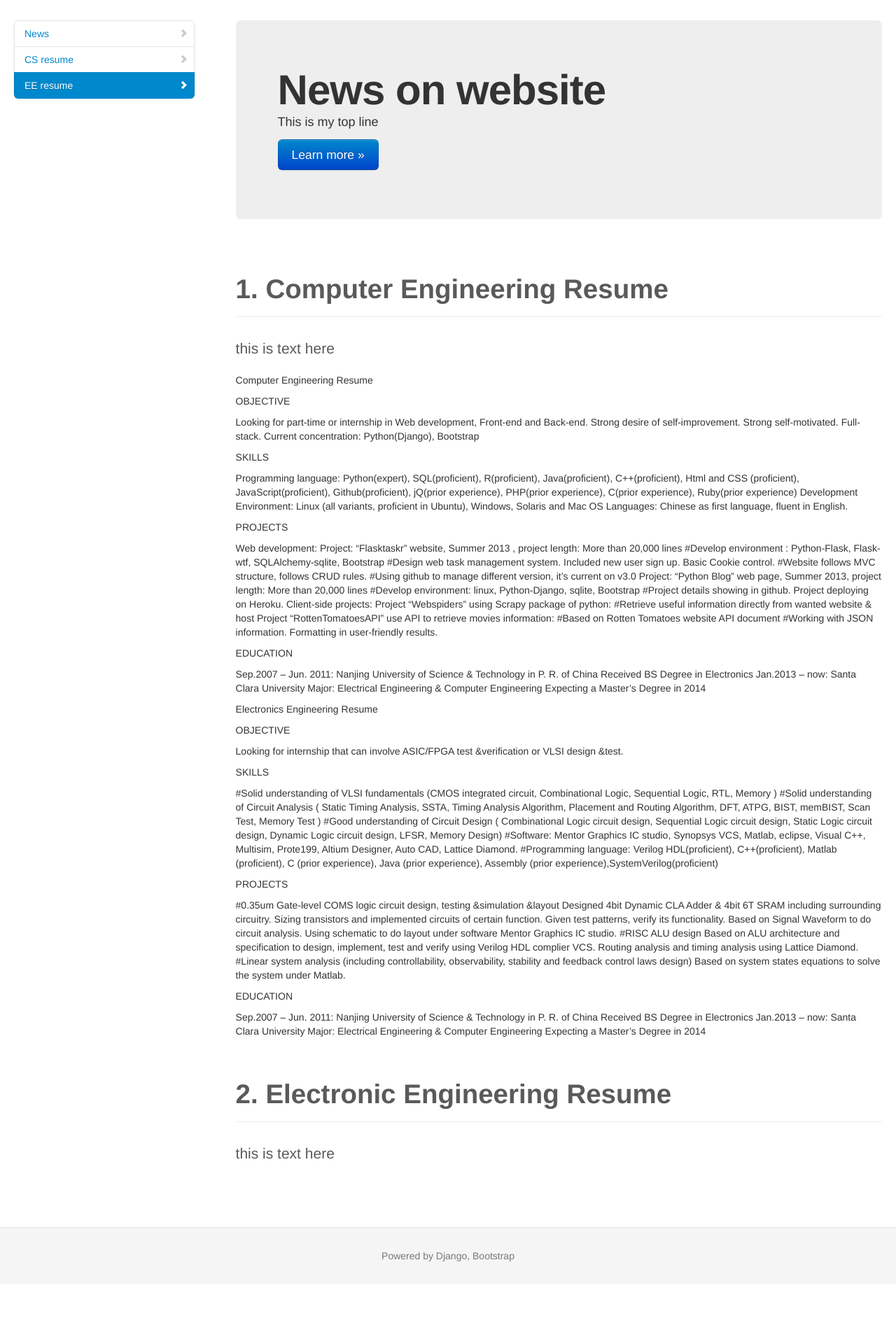
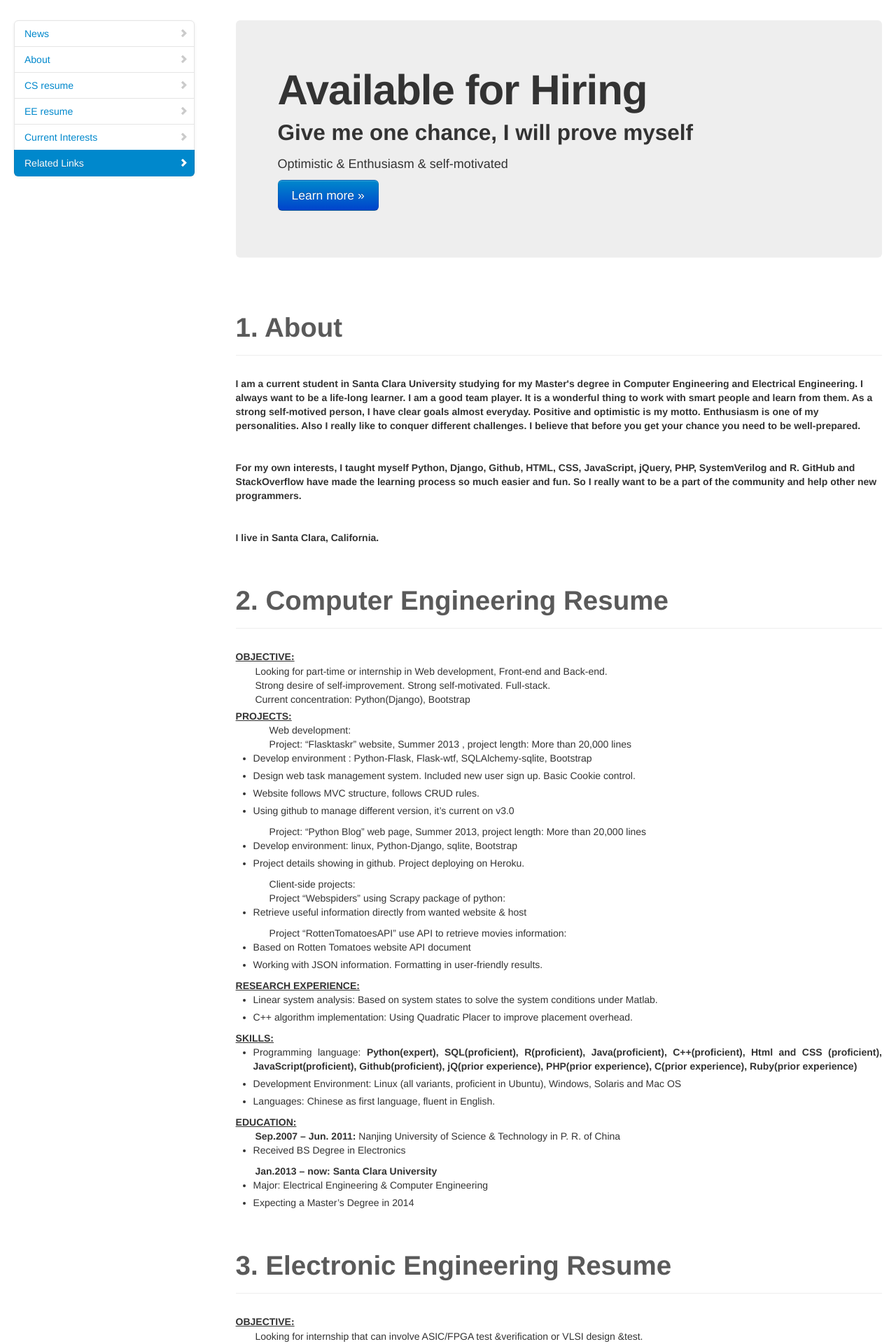
Before and after one commit to Shaunwei/personalwebsite, a Django app: page / in a window 1280 px wide. Shown: the part 252-2172 px from the top of the page at 70% size. Before the commit the page ends 2054 px from the top, so only its background shows below. Run offline with Django 3.2, Linux system fonts and the light colour scheme; data comes from the database, SQL or seed files in the repository; parts of the project's set-up code (start-up, migrations or seed data) failed here and were passed over; some libraries are stand-ins or nearby versions.

Commit message:
added html page

```diff
--- /dev/null
+++ b/templates/ResumeCS.html
@@ -0,0 +1,117 @@
+<!DOCTYPE HTML PUBLIC "-//W3C//DTD HTML 4.0 Transitional//EN">
+<HTML>
+<HEAD>
+	<META HTTP-EQUIV="CONTENT-TYPE" CONTENT="text/html; charset=utf-8">
+	<TITLE></TITLE>
+	<META NAME="GENERATOR" CONTENT="LibreOffice 4.0.2.2 (Linux)">
+	<META NAME="AUTHOR" CONTENT="卫骁">
+	<META NAME="CREATED" CONTENT="20130818;3360000">
+	<META NAME="CHANGEDBY" CONTENT="卫骁">
+	<META NAME="CHANGED" CONTENT="20130902;3050000">
+	<META NAME="AppVersion" CONTENT="15.0000">
+	<META NAME="DocSecurity" CONTENT="0">
+	<META NAME="HyperlinksChanged" CONTENT="false">
+	<META NAME="LinksUpToDate" CONTENT="false">
+	<META NAME="ScaleCrop" CONTENT="false">
+	<META NAME="ShareDoc" CONTENT="false">
+</HEAD>
+<BODY LANG="en-US" TEXT="#000000" LINK="#0000ff" DIR="LTR">
+<P CLASS="western" STYLE="margin-bottom: 0in"><U><B>OBJECTIVE</B></U><FONT FACE="宋体, serif"><U><B>:</B></U></FONT><FONT FACE="宋体, serif">
+</FONT>
+</P>
+<P CLASS="western" ALIGN=JUSTIFY STYLE="text-indent: 0.29in; margin-bottom: 0in">
+Looking for part-time or internship in Web development, Front-end and
+Back-end.
+</P>
+<P CLASS="western" ALIGN=JUSTIFY STYLE="text-indent: 0.29in; margin-bottom: 0in">
+Strong desire of self-improvement. Strong self-motivated. Full-stack.</P>
+<P CLASS="western" ALIGN=JUSTIFY STYLE="text-indent: 0.29in; margin-bottom: 0in">
+Current concentration: Python(Django), Bootstrap</P>
+<P CLASS="western" STYLE="margin-top: 0.04in; margin-bottom: 0in"><U><B>PROJECTS:</B></U></P>
+<P CLASS="western" ALIGN=JUSTIFY STYLE="text-indent: 0.5in; margin-bottom: 0in"><A NAME="_GoBack"></A>
+Web development:</P>
+<P CLASS="western" ALIGN=JUSTIFY STYLE="text-indent: 0.5in; margin-bottom: 0in">
+Project: “Flasktaskr” website,  Summer 2013 , project length:
+More than 20,000 lines</P>
+<UL>
+	<LI><P CLASS="western" ALIGN=JUSTIFY STYLE="margin-bottom: 0in">Develop
+	environment : Python-Flask, Flask-wtf, SQLAlchemy-sqlite, Bootstrap
+	</P>
+	<LI><P CLASS="western" ALIGN=JUSTIFY STYLE="margin-bottom: 0in">Design
+	web task management system. Included new user sign up. Basic Cookie
+	control.</P>
+	<LI><P CLASS="western" ALIGN=JUSTIFY STYLE="margin-bottom: 0in">Website
+	follows MVC structure, follows CRUD rules.</P>
+	<LI><P CLASS="western" ALIGN=JUSTIFY STYLE="margin-bottom: 0in">Using
+	github to manage different version, it’s current on v3.0</P>
+</UL>
+<P CLASS="western" ALIGN=JUSTIFY STYLE="margin-left: 0.5in; margin-bottom: 0in">
+Project: “Python Blog” web page, Summer 2013, project length:
+More than 20,000 lines</P>
+<UL>
+	<LI><P CLASS="western" ALIGN=JUSTIFY STYLE="margin-bottom: 0in">Develop
+	environment: linux, Python-Django, sqlite, Bootstrap</P>
+	<LI><P CLASS="western" ALIGN=JUSTIFY STYLE="margin-bottom: 0in">Project
+	details showing in github. Project deploying on Heroku.
+	</P>
+</UL>
+<P CLASS="western" ALIGN=JUSTIFY STYLE="margin-left: 0.5in; margin-bottom: 0in">
+Client-side projects:</P>
+<P CLASS="western" ALIGN=JUSTIFY STYLE="margin-left: 0.5in; margin-bottom: 0in">
+Project “Webspiders” using Scrapy package of python:</P>
+<UL>
+	<LI><P CLASS="western" ALIGN=JUSTIFY STYLE="margin-bottom: 0in">Retrieve
+	useful information directly from wanted website &amp; host</P>
+</UL>
+<P CLASS="western" ALIGN=JUSTIFY STYLE="margin-left: 0.5in; margin-bottom: 0in">
+Project “RottenTomatoesAPI” use API to retrieve movies
+information:</P>
+<UL>
+	<LI><P CLASS="western" ALIGN=JUSTIFY STYLE="margin-bottom: 0in">Based
+	on Rotten Tomatoes website API document</P>
+	<LI><P CLASS="western" ALIGN=JUSTIFY STYLE="margin-bottom: 0in">Working
+	with JSON information. Formatting in user-friendly results.</P>
+</UL>
+<P CLASS="western" STYLE="margin-top: 0.04in; margin-bottom: 0in"><U><B>RESEARCH
+EXPERIENCE:</B></U></P>
+<UL>
+	<LI><P CLASS="western" ALIGN=JUSTIFY STYLE="margin-bottom: 0in">Linear
+	system analysis: Based on system states to solve the system
+	conditions under Matlab.</P>
+	<LI><P CLASS="western" ALIGN=JUSTIFY STYLE="margin-bottom: 0in">C++
+	algorithm implementation: Using Quadratic Placer to improve
+	placement overhead.</P>
+</UL>
+<P CLASS="western" ALIGN=JUSTIFY STYLE="margin-bottom: 0in"><U><B>SKILLS:</B></U></P>
+<UL>
+	<LI><P CLASS="western" ALIGN=JUSTIFY STYLE="margin-bottom: 0in">Programming
+	language: <B>Python(expert), SQL(proficient), R(proficient),
+	Java(proficient), C++(proficient), Html and  CSS (proficient),
+	JavaScript(proficient), Github(proficient), jQ(prior experience),
+	PHP(prior experience), C(prior experience), Ruby(prior experience)</B></P>
+	<LI><P CLASS="western" ALIGN=JUSTIFY STYLE="margin-bottom: 0in">Development
+	Environment: Linux (all variants, proficient in Ubuntu), Windows,
+	Solaris and Mac OS</P>
+	<LI><P CLASS="western" ALIGN=JUSTIFY STYLE="margin-bottom: 0in">Languages:
+	Chinese as first language, fluent in English.</P>
+</UL>
+<P CLASS="western" STYLE="margin-bottom: 0in"><U><B>EDUCATION:</B></U></P>
+<P CLASS="western" STYLE="margin-left: 0.29in; margin-bottom: 0in"><B>Sep.2007
+– Jun. 2011:  </B>Nanjing University of Science &amp; Technology in
+P. R. of China<B>          </B>
+</P>
+<UL>
+	<LI><P CLASS="western" ALIGN=JUSTIFY STYLE="margin-bottom: 0in">Received
+	BS Degree in Electronics</P>
+</UL>
+<P CLASS="western" ALIGN=JUSTIFY STYLE="text-indent: 0.29in; margin-bottom: 0in">
+<B>Jan.2013 – now:  Santa Clara University </B> 	   					</P>
+<UL>
+	<LI><P CLASS="western" ALIGN=JUSTIFY STYLE="margin-bottom: 0in">Major:
+	Electrical Engineering &amp; Computer Engineering</P>
+	<LI><P CLASS="western" ALIGN=JUSTIFY STYLE="margin-bottom: 0in">Expecting
+	a Master’s Degree in 2014
+	</P>
+</UL>
+</BODY>
+</HTML>
--- /dev/null
+++ b/templates/ResumeEE.html
@@ -0,0 +1,106 @@
+<!DOCTYPE HTML PUBLIC "-//W3C//DTD HTML 4.0 Transitional//EN">
+<HTML>
+
+<BODY LANG="en-US" TEXT="#00000a" LINK="#0000ff" DIR="LTR">
+
+<P CLASS="western" STYLE="margin-bottom: 0in"><U><B>OBJECTIVE</B></U><FONT FACE="宋体, SimSun, serif"><U><B>:</B></U></FONT><FONT FACE="宋体, SimSun, serif">
+</FONT>
+</P>
+<P CLASS="western" ALIGN=JUSTIFY STYLE="text-indent: 0.29in; margin-bottom: 0in">
+Looking for internship that can involve ASIC/FPGA test &amp;verification
+or VLSI design &amp;test.
+</P>
+<P CLASS="western" ALIGN=JUSTIFY STYLE="margin-bottom: 0in"><U><B>TAKEN
+COURSES:</B></U>  										</P>
+<UL>
+	<LI><P CLASS="western" ALIGN=JUSTIFY STYLE="margin-bottom: 0in">Linear
+	Control System, Communication, information Security Management</P>
+	<LI><P CLASS="western" ALIGN=JUSTIFY STYLE="margin-bottom: 0in"><B>VLSI
+	Design I, VLSI Design II</B>, VLSI Physical Design</P>
+	<LI><P CLASS="western" ALIGN=JUSTIFY STYLE="margin-bottom: 0in"><B>Design
+	For Testability</B>, <B>Modern Time Analysis 				 </B>
+	</P>
+</UL>
+<P CLASS="western" STYLE="margin-top: 0.04in; margin-bottom: 0in"><U><B>SKILLS:</B></U></P>
+<UL>
+	<LI><P CLASS="western" ALIGN=JUSTIFY STYLE="margin-bottom: 0in">Solid
+	understanding of VLSI fundamentals (<B>CMOS integrated circuit,
+	Combinational Logic, Sequential Logic, RTL, Memory </B>)
+	</P>
+	<LI><P CLASS="western" ALIGN=JUSTIFY STYLE="margin-bottom: 0in">Solid
+	understanding of Circuit Analysis ( <B>Static Timing Analysis, SSTA,
+	Timing Analysis  Algorithm, Placement and Routing Algorithm, DFT,
+	ATPG, BIST, memBIST, Scan Test, Memory Test</B> )</P>
+	<LI><P CLASS="western" ALIGN=JUSTIFY STYLE="margin-bottom: 0in">Good
+	understanding of Circuit Design ( Combinational Logic circuit
+	design, Sequential Logic circuit design, Static Logic circuit
+	design, Dynamic Logic circuit design, LFSR,  <B>Memory Design</B>)</P>
+	<LI><P CLASS="western" ALIGN=JUSTIFY STYLE="margin-bottom: 0in">Software:
+	<B>Mentor Graphics IC studio</B>, <B>Synopsys VCS</B>, <B>Matlab</B>,
+	eclipse, Visual C++, Multisim, Prote199, Altium Designer, Auto CAD,
+	Lattice Diamond.</P>
+	<LI><P CLASS="western" ALIGN=JUSTIFY STYLE="margin-bottom: 0in">Programming
+	language: <B>Verilog HDL</B>(proficient), <B>C++</B>(proficient),
+	<B>Matlab </B>(proficient), C (prior experience), Java (prior
+	experience), and Assembly (prior experience).</P>
+</UL>
+<P CLASS="western" ALIGN=JUSTIFY STYLE="margin-bottom: 0in"><U><B>PROJECTS:</B></U></P>
+<UL>
+	<LI><P CLASS="western" ALIGN=JUSTIFY STYLE="margin-bottom: 0in">0.35um
+	Gate-level COMS logic circuit design, testing &amp;simulation
+	&amp;layout</P>
+</UL>
+<P CLASS="western" ALIGN=JUSTIFY STYLE="margin-left: 0.83in; margin-bottom: 0in">
+Designed 4bit Dynamic CLA Adder &amp; 4bit 6T SRAM including
+surrounding circuitry.</P>
+<P CLASS="western" ALIGN=JUSTIFY STYLE="margin-left: 0.83in; margin-bottom: 0in">
+Sizing transistors and implemented circuits of certain function.
+</P>
+<P CLASS="western" ALIGN=JUSTIFY STYLE="margin-left: 0.83in; margin-bottom: 0in">
+Given test patterns, verify its functionality. Based on Signal
+Waveform to do circuit analysis. Using schematic to do layout under
+software Mentor Graphics IC studio.</P>
+<UL>
+	<LI><P CLASS="western" ALIGN=JUSTIFY STYLE="margin-bottom: 0in">RISC
+	ALU design
+	</P>
+</UL>
+<P CLASS="western" ALIGN=JUSTIFY STYLE="margin-left: 0.83in; margin-bottom: 0in">
+Based on ALU architecture and specification to design, implement,
+test and verify using Verilog HDL complier VCS. Routing analysis and
+timing analysis using Lattice Diamond.</P>
+<UL>
+	<LI><P CLASS="western" ALIGN=JUSTIFY STYLE="margin-bottom: 0in">Linear
+	system analysis (including controllability, observability, stability
+	and feedback control laws design)
+	</P>
+</UL>
+<P CLASS="western" ALIGN=JUSTIFY STYLE="margin-left: 0.83in; margin-bottom: 0in">
+Based on system states equations to solve the system under Matlab.</P>
+<P CLASS="western" STYLE="margin-bottom: 0in"><U><B>EDUCATION:</B></U></P>
+<P CLASS="western" STYLE="margin-left: 0.29in; margin-bottom: 0in"><B>Sep.2007
+– Jun. 2011:  </B>Nanjing University of Science &amp; Technology in
+P. R. of China<B>          </B>
+</P>
+<UL>
+	<LI><P CLASS="western" ALIGN=JUSTIFY STYLE="margin-bottom: 0in">Received
+	BS Degree in Electronics</P>
+</UL>
+<P CLASS="western" ALIGN=JUSTIFY STYLE="text-indent: 0.29in; margin-bottom: 0in">
+<B>Jan.2013 – now:  Santa Clara University </B> 	   							    	</P>
+<UL>
+	<LI><P CLASS="western" ALIGN=JUSTIFY STYLE="margin-bottom: 0in">Major:
+	Electrical Engineering, focusing on Digital VLSI Design &amp; Test</P>
+	<LI><P CLASS="western" ALIGN=JUSTIFY STYLE="margin-bottom: 0in">Expecting
+	a Master’s Degree in Electronics in 2014
+	</P>
+</UL>
+<DIV TYPE=FOOTER>
+	<P ALIGN=RIGHT STYLE="margin-top: 0.02in; margin-bottom: 0in"><FONT COLOR="#5b9bd5">
+	</FONT><BR>
+	</P>
+	<P STYLE="margin-bottom: 0in"><BR>
+	</P>
+</DIV>
+</BODY>
+</HTML>
--- /dev/null
+++ b/templates/about.html
@@ -0,0 +1,27 @@
+<!DOCTYPE HTML PUBLIC "-//W3C//DTD HTML 4.0 Transitional//EN">
+<HTML>
+
+<BODY LANG="en-US" DIR="LTR">
+<P STYLE="margin-bottom: 0in"><h5>I am a current student in Santa Clara
+University studying for my Master's degree in Computer Engineering
+and Electrical Engineering. I always want to be a life-long learner.
+I am a good team player. It is a wonderful thing to work with smart
+people and learn from them. As a strong self-motived person, I have
+clear goals almost everyday. Positive and optimistic is my motto.
+Enthusiasm is one of my personalities. Also I really like to conquer
+different challenges. I believe that before you get your chance you
+need to be well-prepared.</h5>
+</P>
+<P STYLE="margin-bottom: 0in"><BR>
+</P>
+<P STYLE="margin-bottom: 0in"><h5>For my own interests, I taught myself
+Python, Django, Github, HTML, CSS, JavaScript, jQuery, PHP,
+SystemVerilog and R. GitHub and StackOverflow have made the learning
+process so much easier and fun. So I really want to be a part of the
+community and help other new programmers.</h5></P>
+<P STYLE="margin-bottom: 0in"><BR>
+</P>
+<P STYLE="margin-bottom: 0in"><h5>I live in Santa Clara, California.</h5>
+</P>
+</BODY>
+</HTML>
--- /dev/null
+++ b/templates/interests.html
@@ -0,0 +1,16 @@
+<!DOCTYPE HTML PUBLIC "-//W3C//DTD HTML 4.0 Transitional//EN">
+<HTML>
+<BODY LANG="en-US" DIR="LTR">
+<P><h3><em>Computer Engineering:</em></h3></P>
+<P><h3><em>	web development: Python, Django, jQ</em></h3></P>
+<P><h3><em>	data mining: R, Python</em></h3></P>
+<P><h3><em>	</em></h3></P>
+<br/>
+<br/>
+<P><h3><em>Electrical Engineering:</em></h3></P>
+<P><h3><em>	testing &amp; verification:
+SystemVerilog</em></h3></P>
+<P><h3><em>	hardware design &amp; testing: Verilog
+</em></h3></P>
+</BODY>
+</HTML>
--- a/templates/main.html
+++ b/templates/main.html
@@ -2,7 +2,7 @@
 <html lang="en">
   <head>
     <meta charset="utf-8">
-    <title>Shaun Wei Person Webpage</title>
+    <title>Shaun Wei Personal Website</title>
     {%load staticfiles %}
     <meta name = "viewport" content="width=device-width, initial-scale=1.0">
 
@@ -22,15 +22,12 @@
             <span class="icon-bar"></span>
             <span class="icon-bar"></span>
           </button>
-          <a class="brand" href="#">Project name</a>
+          <a class="brand" href="#">Xiao Wei Website</a>
           <div class="nav-collapse collapse">
-            <p class="navbar-text pull-right">
-              Logged in as <a href="#" class="navbar-link">Username</a>
-            </p>
             <ul class="nav">
-              <li><a href="#">Home</a></li>
-              <li><a href="#about">About</a></li>
-              <li><a href="#contact">Contact</a></li>
+              <li><a href="http://django-mywebsite.herokuapp.com/">Home</a></li>
+              <li><a href="http://flask-taskr.herokuapp.com/users/">Project:Python Flask</a></li>
+              <li><a href="http://django-rapidwebdev.herokuapp.com/">Project:Python Django</a></li>
             </ul>
           </div><!--/.nav-collapse -->
         </div>
@@ -40,9 +37,11 @@
 <!-- ========================================Subhead =================================-->
 <header class="jumbotron subhead" id="overview">
 	<div class="container">
-		<h1>Xiao Wei</h1>
-		<p class="lead"><a href="#">Reach me on Github</a>This is Xiao Wei's website</p>
-	</div>
+		<h1>Welcome</h1>
+    <h3>Thanks for your visit. This is Xiao Wei's website</h3>
+<!-- 		<p class="lead">Reach me on<a href="#">Github</a></p>
+    <p class="lead">Welcome to Xiao Wei's website</p>
+ -->	</div>
 </header>
 
 
@@ -53,8 +52,11 @@
 		<div class="span3 bs-docs-sidebar">
 			<ul class="nav nav-list bs-docs-sidenav affix">
 				<li><a href="#whats-new"><i class="icon-chevron-right"></i> News</a></li>
+        <li><a href="#about"><i class="icon-chevron-right"></i> About</a></li>
 				<li><a href="#cs-resume"><i class="icon-chevron-right"></i> CS resume</a></li>
 				<li><a href="#ee-resume"><i class="icon-chevron-right"></i> EE resume</a></li>
+        <li><a href="#current-interests"><i class="icon-chevron-right"></i> Current Interests</a></li>
+        <li><a href="#related-links"><i class="icon-chevron-right"></i> Related Links</a></li>
 			</ul>
 		</div>
 
@@ -63,32 +65,56 @@
 		<!-- what's new -->
 		<section id="whats-new">
 			<div class="hero-unit">
-				<h1>News on website</h1>
-				<p> This is my top line</p>
+				<h1>Available for Hiring</h1>
+        <h2>Give me one chance, I will prove myself</h2>
+				<p>Optimistic & Enthusiasm & self-motivated</p>
 				<p><a href="#" class="btn btn-primary btn-large">Learn more &raquo;</a></p>
 			</div>
 		</section>
 
-
+    <!-- About -->
+    <section id="about">
+      <div class="page-header">
+        <h1>1. About</h1>
+      </div>
+      <!-- <p class="lead">this is text here</p> -->
+      {% include 'about.html' %}
+    </section>
 
 
 		<!-- CS resume  -->
 		<section id="cs-resume">
 			<div class="page-header">
-				<h1>1. Computer Engineering Resume</h1>
+				<h1>2. Computer Engineering Resume</h1>
 			</div>
-			<p class="lead">this is text here</p>
-			{% block content%}
-		  	{% endblock%}
+			<!-- <p class="lead">this is text here</p> -->
+			{% include 'ResumeCS.html' %}
 		</section>
 
 		<!-- EE resume  -->
 		<section id="ee-resume">
 			<div class="page-header">
-				<h1>2. Electronic Engineering Resume</h1>
+				<h1>3. Electronic Engineering Resume</h1>
 			</div>
-			<p class="lead">this is text here</p>
+			<!-- <p class="lead">this is text here</p> -->
+      {% include 'ResumeEE.html' %}
 		</section>
+
+    <!-- Current Interests -->
+    <section id="current-interests">
+      <div class="page-header">
+        <h1>4. Current Interests</h1>
+      </div>
+      {% include 'interests.html' %}
+    </siction>
+
+    <!-- Related Links -->
+    <section id='related-links'>
+      <div class="page-head">
+        <h1>5. Related Links</h1>
+      </div>
+      {% include 'relatedlinks.html' %}
+    </section>
 
 	</div>
 </div>
--- /dev/null
+++ b/templates/relatedlinks.html
@@ -0,0 +1,31 @@
+<!DOCTYPE HTML PUBLIC "-//W3C//DTD HTML 4.0 Transitional//EN">
+<HTML>
+<HEAD>
+	<META HTTP-EQUIV="CONTENT-TYPE" CONTENT="text/html; charset=utf-8">
+	<TITLE></TITLE>
+	<META NAME="GENERATOR" CONTENT="LibreOffice 4.0.2.2 (Linux)">
+	<META NAME="AUTHOR" CONTENT="shaun ">
+	<META NAME="CREATED" CONTENT="20130905;21541600">
+	<META NAME="CHANGED" CONTENT="0;0">
+	<STYLE TYPE="text/css">
+	<!--
+		@page { margin: 0.79in }
+		P { margin-bottom: 0.08in }
+		A:link { so-language: zxx }
+	-->
+	</STYLE>
+</HEAD>
+<BODY LANG="en-US" DIR="LTR">
+<P STYLE="margin-bottom: 0in">Email:  <A HREF="mailto:shaunweix@gmail.com">shaunweix@gmail.com</A></P>
+<P STYLE="margin-bottom: 0in">Github: <A HREF="https://github.com/Shaunwei">https://github.com/Shaunwei</A></P>
+<P STYLE="margin-bottom: 0in">Linkedin:
+<A HREF="http://www.linkedin.com/pub/xiao-wei/69/723/846">http://www.linkedin.com/pub/xiao-wei/69/723/846</A></P>
+<P STYLE="margin-bottom: 0in"><BR>
+</P>
+<P STYLE="margin-bottom: 0in">Deployed Projects:</P>
+<P STYLE="margin-bottom: 0in">Python
+flask:<A HREF="http://flask-taskr.herokuapp.com/users/">http://flask-taskr.herokuapp.com/users/</A></P>
+<P STYLE="margin-bottom: 0in">Python
+Django:<A HREF="http://django-rapidwebdev.herokuapp.com/">http://django-rapidwebdev.herokuapp.com/</A></P>
+</BODY>
+</HTML>
```
